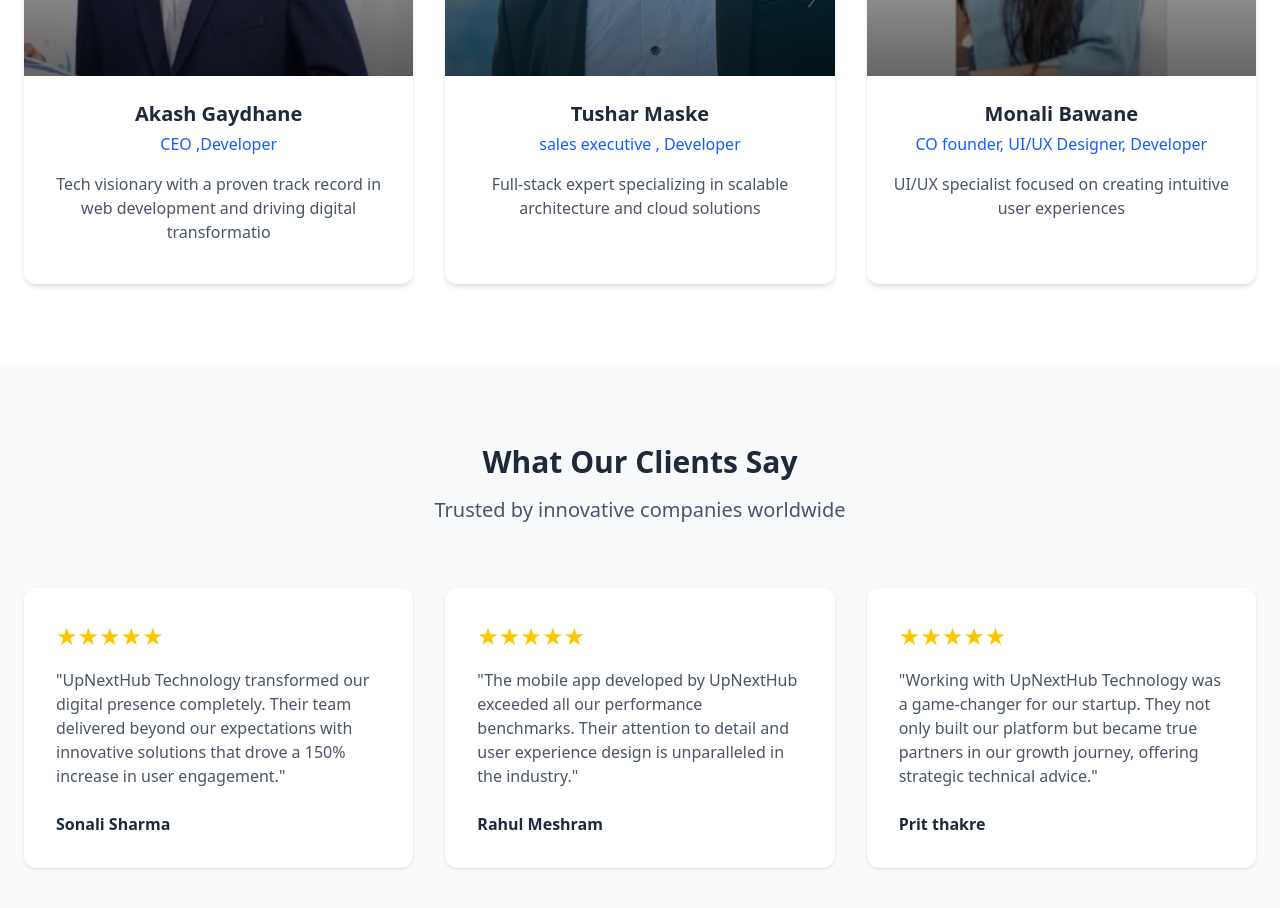
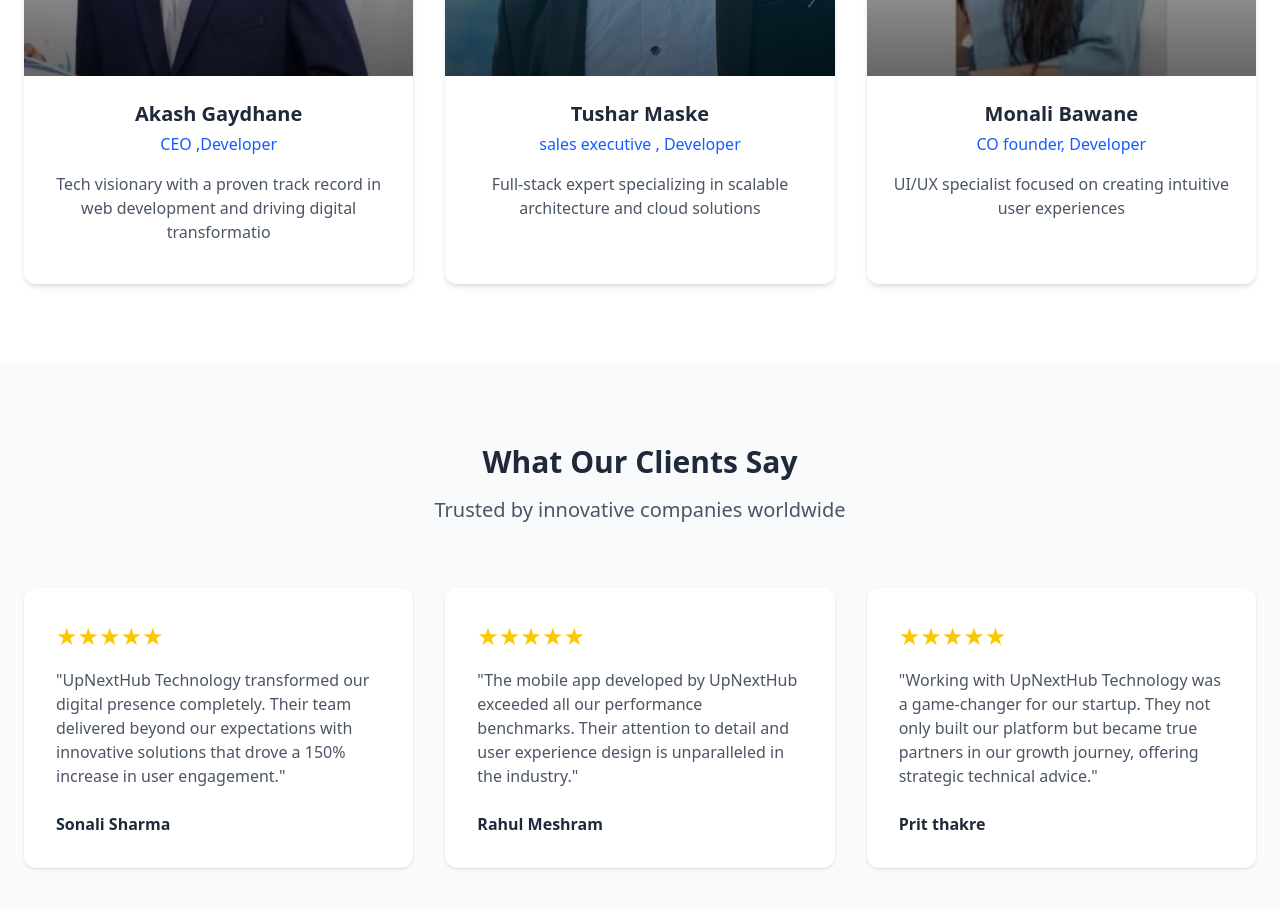
Before and after one commit to monubawane2861/UpNextHub-technology, a React (Vite) app: page /about in a window 1280 px wide. Shown: the part 4600-5508 px from the top of the page. Built offline with nearby package versions, Linux system fonts and the light colour scheme.

Commit message:
four commit

```diff
--- a/src/components/pages/About/teamData.js
+++ b/src/components/pages/About/teamData.js
@@ -30,7 +30,7 @@
   {
     id: 3,
     name: "Monali Bawane",
-    role: "CO founder, UI/UX Designer, Developer",
+    role: "CO founder, Developer",
     bio: "UI/UX specialist focused on creating intuitive user experiences",
     image: Image3, // Directly use the imported image
     social: {
```
